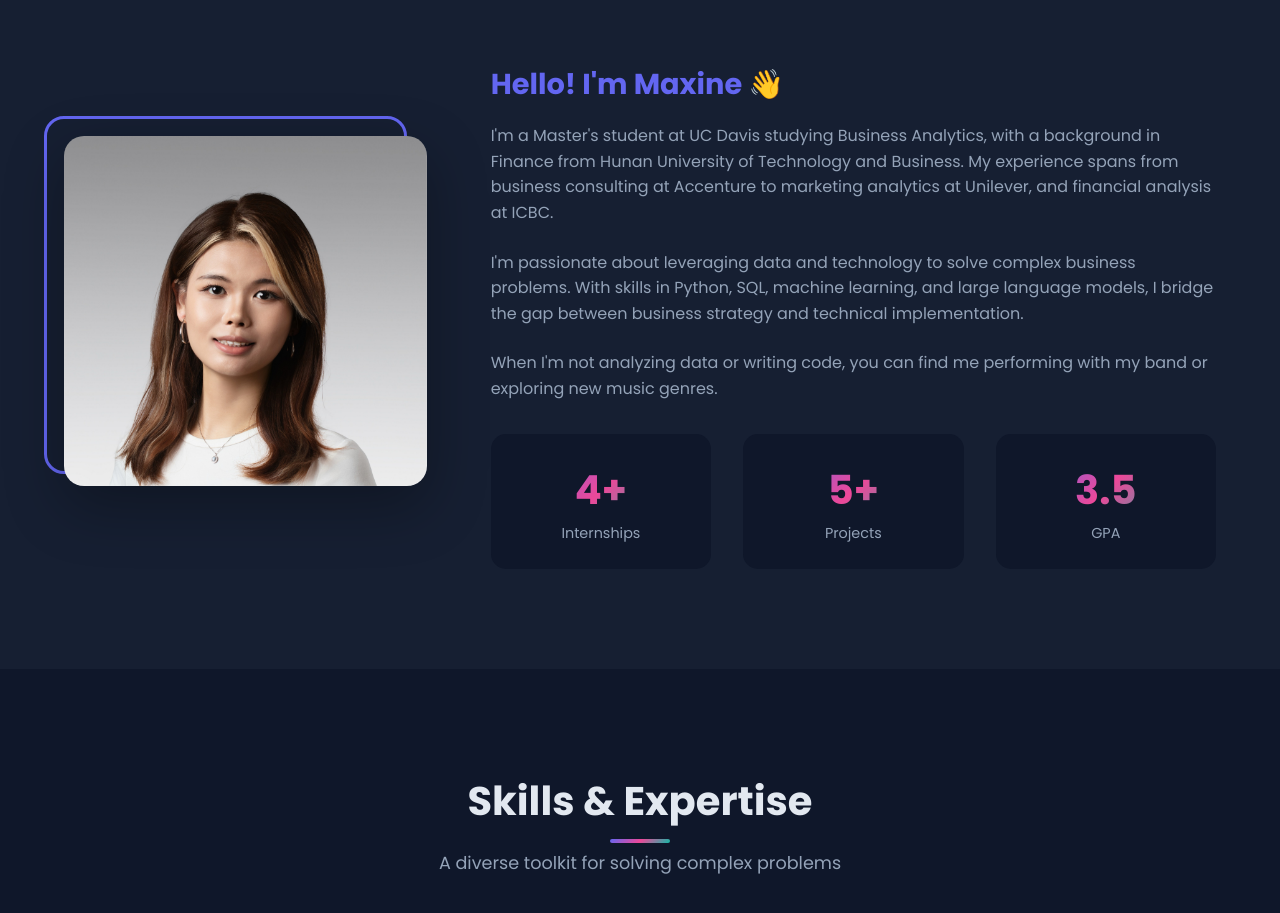
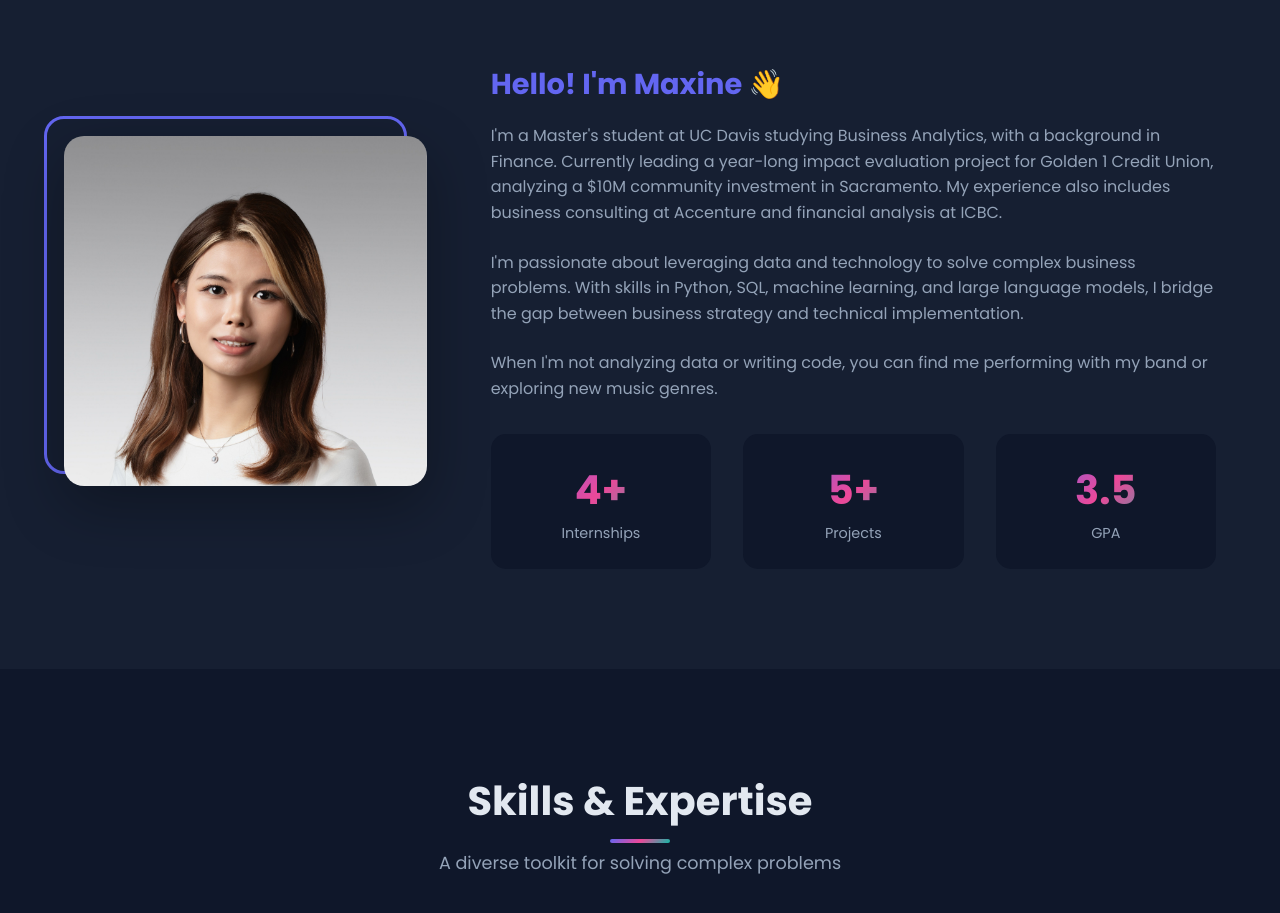
Before and after one commit to maximillian111666-debug/portfolio, a plain HTML site: page index.html in a window 1280 px wide. Shown: the part 1011-1924 px from the top of the page. Drawn offline with Linux system fonts and the light colour scheme.

Commit message:
Add files via upload

```diff
--- a/index.html
+++ b/index.html
@@ -926,7 +926,7 @@
             </div>
             <div class="about-text">
                 <h3>Hello! I'm Maxine 👋</h3>
-                <p>I'm a Master's student at UC Davis studying Business Analytics, with a background in Finance from Hunan University of Technology and Business. My experience spans from business consulting at Accenture to marketing analytics at Unilever, and financial analysis at ICBC.</p>
+                <p>I'm a Master's student at UC Davis studying Business Analytics, with a background in Finance. Currently leading a year-long impact evaluation project for Golden 1 Credit Union, analyzing a $10M community investment in Sacramento. My experience also includes business consulting at Accenture and financial analysis at ICBC.</p>
                 <p>I'm passionate about leveraging data and technology to solve complex business problems. With skills in Python, SQL, machine learning, and large language models, I bridge the gap between business strategy and technical implementation.</p>
                 <p>When I'm not analyzing data or writing code, you can find me performing with my band or exploring new music genres.</p>
                 <div class="about-stats">
```
